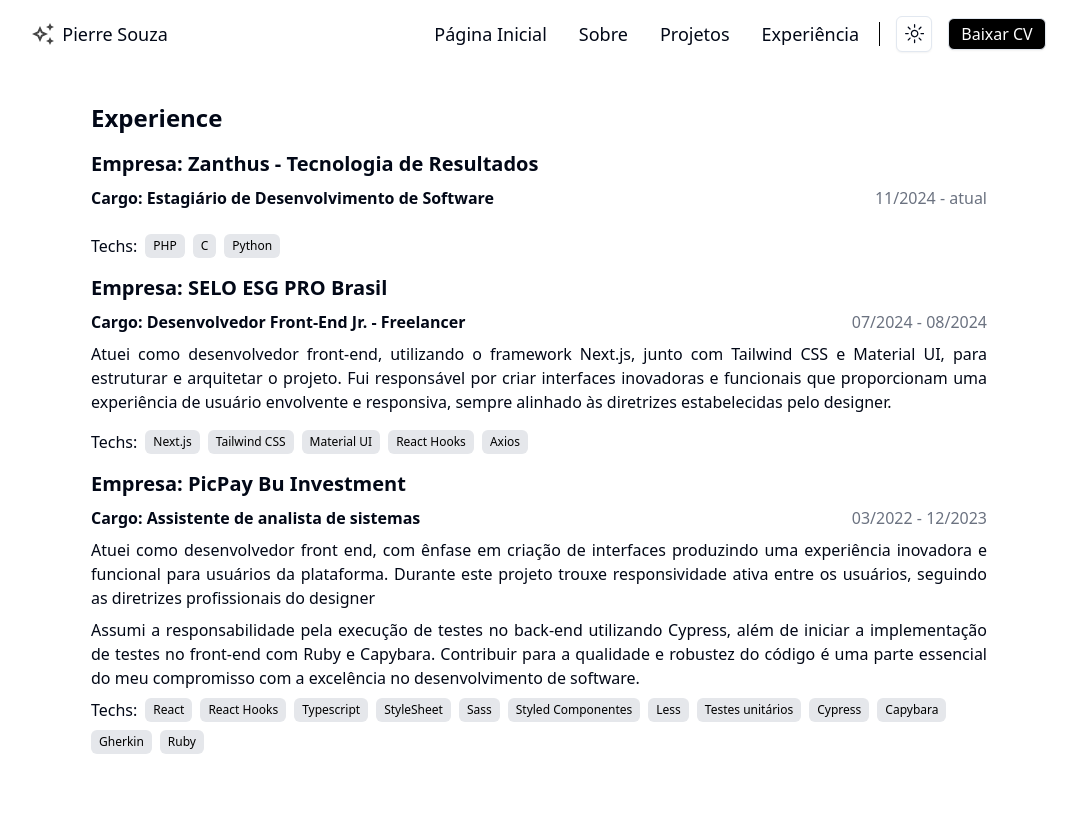
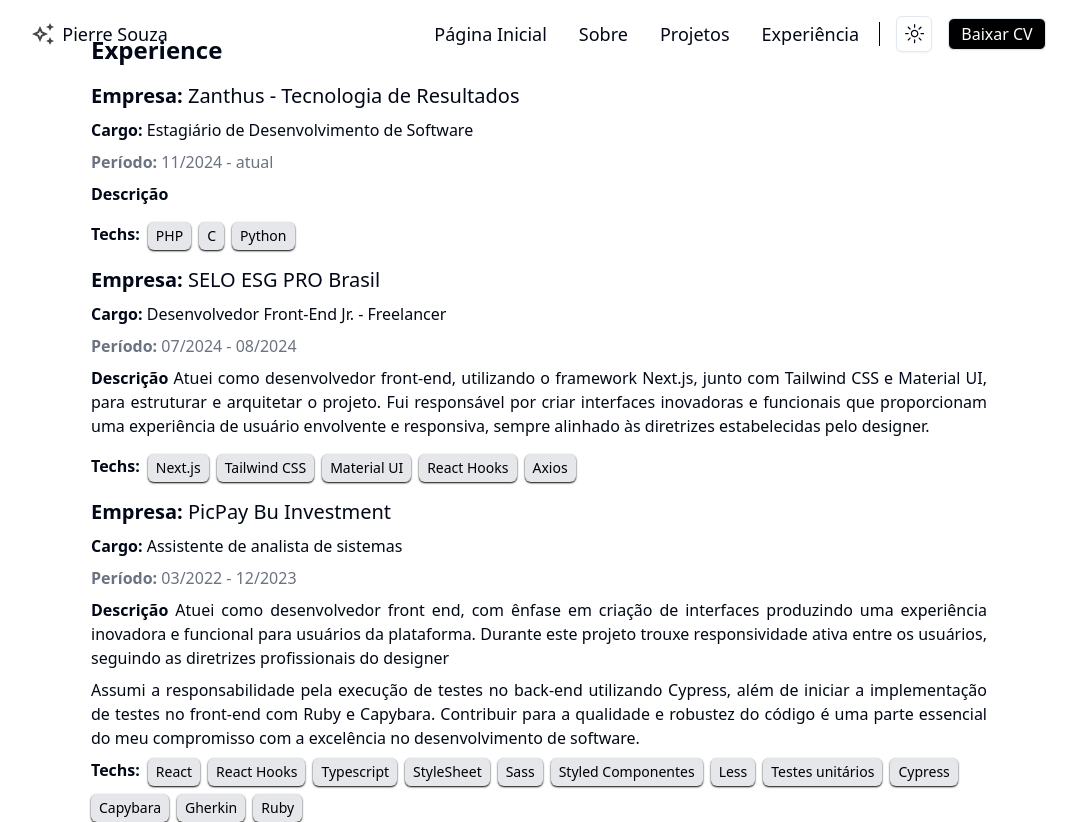
Before and after one commit to pierresouza/Portifolio, a Next.js app: page /experience in a window 1280 px wide. Shown: the whole page, without its empty margins (101-1178 px from the left). Before the commit the page ends 800 px from the top, so only its background shows below. Built offline with nearby package versions, Linux system fonts and the light colour scheme.

Commit message:
chore: change fronts and organization in experience page

```diff
--- a/app/experience/page.tsx
+++ b/app/experience/page.tsx
@@ -11,32 +11,30 @@ export default function Experience() {
           </h1>
           {ExperenceMock.Job.map((item, index) => (
             <div key={index} className="flex flex-col gap-2">
-              <h3 className="text-xs font-semibold sm:text-sm md:text-base lg:text-xl">
-                Empresa: {item.Company}
+              <h3 className="text-xs sm:text-sm md:text-base lg:text-xl">
+                <b>Empresa:</b> {item.Company}
               </h3>
-              <span className="flex justify-between">
-                <p className="lg:text text-xs font-bold sm:text-sm md:text-base">
-                  Cargo: {item.Role}
-                </p>
-                <p className="lg:text text-nowrap text-xs text-gray-500 sm:text-sm md:text-base">
-                  {item.Period}
-                </p>
-              </span>
+              <p className="lg:text text-xs sm:text-sm md:text-base">
+                <b>Cargo:</b> {item.Role}
+              </p>
+              <p className="lg:text text-nowrap text-xs text-gray-500 sm:text-sm md:text-base">
+                <b>Período:</b> {item.Period}
+              </p>
               <p className="lg:text text-justify text-xs sm:text-sm md:text-base">
-                {item.Description}
+                <b>Descrição</b> {item.Description}
               </p>
               <p className="lg:text text-justify text-xs sm:text-sm md:text-base">
                 {item.Description2}
               </p>
               {item.Technologies && (
                 <div className="flex flex-wrap gap-2">
-                  <span className="lg:text text-xs sm:text-sm md:text-base">
+                  <span className="lg:text text-xs font-bold sm:text-sm md:text-base">
                     Techs:
                   </span>
                   {item.Technologies.map((tech, index) => (
                     <span
                       key={index}
-                      className="dark: rounded-md bg-gray-200 p-1 text-xs text-black md:px-2 md:py-1"
+                      className="dark: rounded-md bg-gray-200 p-1 text-sm text-black shadow-sm shadow-black md:px-2 md:py-1"
                     >
                       {tech}
                     </span>
```
